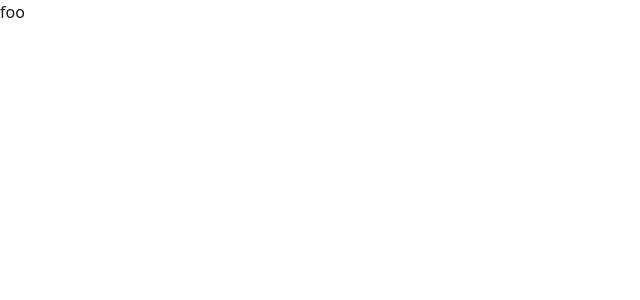
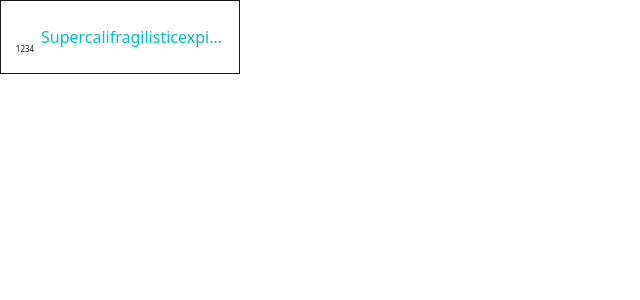
Before and after one commit to matcher9131/atcoder-difficulty, a React (Vite) app: page / in a window 1280 px wide. Shown: the top 300 px of the page, without its empty margins (0-640 px from the left). Built offline with nearby package versions, Linux system fonts and the light colour scheme.

Commit message:
Add ProblemView

```diff
--- a/prettier.config.ts
+++ /dev/null
@@ -1,3 +0,0 @@
-export default {
-    tabWidth: 4
-};
--- a/src/App.tsx
+++ b/src/App.tsx
@@ -1,5 +1,18 @@
+import { ProblemView } from "./features/problem/components/ProblemView";
+
 const App = () => {
-    return <div>foo</div>;
+    return (
+        <div className="border w-60">
+            <ProblemView
+                fillColor="fill-rating-1200"
+                iconHref="/resources/up_arrow_3.svg#up_arrow_3"
+                difficulty={1234}
+                displayName="Supercalifragilisticexpialidocious"
+                textColor="text-rating-1200"
+                linkHref="https://example.com/"
+            />
+        </div>
+    );
 };
 
 export default App;
--- /dev/null
+++ b/src/features/problem/components/ProblemView.tsx
@@ -0,0 +1,45 @@
+import clsx from "clsx";
+import type { ReactNode } from "react";
+
+export type ProblemViewProps = {
+    readonly iconHref: string;
+    readonly fillColor: string;
+    readonly difficulty: number;
+    readonly displayName: string;
+    readonly textColor: string;
+    readonly linkHref: string;
+};
+
+export const ProblemView = ({
+    fillColor,
+    iconHref,
+    difficulty,
+    displayName,
+    textColor,
+    linkHref,
+}: ProblemViewProps): ReactNode => {
+    return (
+        <div className="flex items-baseline px-3 py-6 gap-x-1">
+            <span className="relative">
+                <svg
+                    role="img"
+                    aria-label="難易度アイコン"
+                    className={clsx("w-6", "h-4", fillColor)}
+                >
+                    <use href={iconHref} />
+                </svg>
+                <div className="absolute top-4 w-6 text-center text-[.5em]">
+                    {difficulty}
+                </div>
+            </span>
+            <a
+                href={linkHref}
+                target="_blank"
+                rel="noreferrer"
+                className={clsx("truncate", textColor)}
+            >
+                {displayName}
+            </a>
+        </div>
+    );
+};
--- /dev/null
+++ b/src/features/problem/components/functions.ts
@@ -0,0 +1,41 @@
+export const getFillColor = (rating: number): string => {
+    switch (Math.floor(rating / 400)) {
+        case 0:
+            return "fill-rating-0";
+        case 1:
+            return "fill-rating-400";
+        case 2:
+            return "fill-rating-800";
+        case 3:
+            return "fill-rating-1200";
+        case 4:
+            return "fill-rating-1600";
+        case 5:
+            return "fill-rating-2000";
+        case 6:
+            return "fill-rating-2400";
+        default:
+            return "fill-rating-2800";
+    }
+};
+
+export const getTextColor = (rating: number): string => {
+    switch (Math.floor(rating / 400)) {
+        case 0:
+            return "text-rating-0";
+        case 1:
+            return "text-rating-400";
+        case 2:
+            return "text-rating-800";
+        case 3:
+            return "text-rating-1200";
+        case 4:
+            return "text-rating-1600";
+        case 5:
+            return "text-rating-2000";
+        case 6:
+            return "text-rating-2400";
+        default:
+            return "text-rating-2800";
+    }
+};
--- /dev/null
+++ b/src/features/problem/components/useProblemView.ts
@@ -0,0 +1,24 @@
+import { useAtom } from "jotai";
+import { problemSelector } from "../dict/problems";
+import { getFillColor, getTextColor } from "./functions";
+import type { ProblemViewProps } from "./ProblemView";
+
+export const useProblemView = (problemId: string): ProblemViewProps => {
+    const [problem] = useAtom(problemSelector(problemId));
+    const { difficulty, displayName } = problem;
+    const level =
+        difficulty >= 3200 ? 4 : (Math.floor(difficulty / 50) % 4) + 1;
+    const iconHref = `/resources/up_arrow_${level}.svg#up_arrow_${level}`;
+    const fillColor = getFillColor(difficulty);
+    const textColor = getTextColor(difficulty);
+    const contestName = problemId.substring(0, problemId.lastIndexOf("_"));
+    const linkHref = `https://atcoder.jp/contests/${contestName}/tasks/${problemId}`;
+    return {
+        fillColor,
+        iconHref,
+        difficulty,
+        displayName,
+        textColor,
+        linkHref,
+    };
+};
--- /dev/null
+++ b/src/features/problem/dict/problems.ts
@@ -0,0 +1,16 @@
+import { atom } from "jotai";
+import type { Problems } from "../types/problems";
+import { atomFamily } from "jotai/utils";
+
+const loadProblems = async () => {
+    const response = await fetch("/problems.json");
+    if (!response.ok) throw new Error("Failed loading problems.");
+    const json = await response.json();
+    return json as Problems;
+};
+
+const problemsAtom = atom(loadProblems());
+
+export const problemSelector = atomFamily((problemId: string) =>
+    atom(async (get) => (await get(problemsAtom))[problemId]),
+);
--- /dev/null
+++ b/src/features/problem/types/problem.ts
@@ -0,0 +1,5 @@
+export type Problem = {
+    readonly displayName: string;
+    readonly discrimination: number;
+    readonly difficulty: number;
+};
--- /dev/null
+++ b/src/features/problem/types/problems.ts
@@ -0,0 +1,5 @@
+import type { Problem } from "./problem";
+
+export type Problems = {
+    readonly [problemId: string]: Problem;
+};
```
